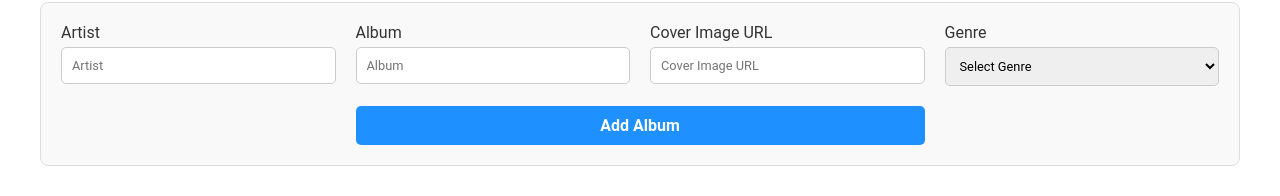
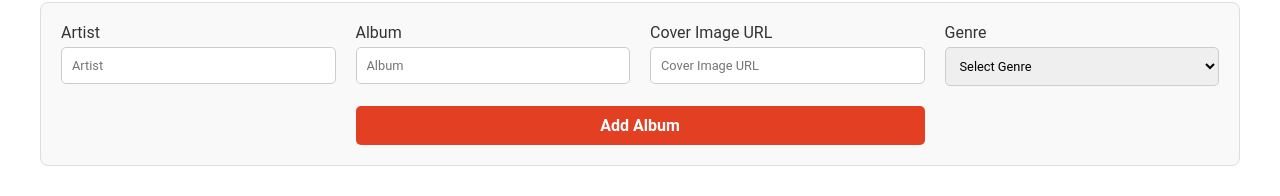
Before and after one commit to Tolevats/openmusic-v2, a Vue app: page / in a window 1280 px wide. Shown: the part 579-775 px from the top of the page. Built offline with nearby package versions, Linux system fonts and the light colour scheme.

Commit message:
update: Change button background-color

```diff
--- a/src/components/AddAlbumForm.vue
+++ b/src/components/AddAlbumForm.vue
@@ -102,7 +102,7 @@ button.submit-btn {
     width: 100%;
     padding: 10px;
     font-size: 1rem;
-    background-color: #1e90ff;
+    background-color: #e33f22;
     color: white;
     border: none;
     border-radius: 5px;
@@ -111,7 +111,7 @@ button.submit-btn {
     transition: background-color 0.3s ease;
 }
 button.submit-btn:hover {
-    background-color: #0056b3;
+    background-color: #66261b;
 }
 
 /* Responsive Styles */
@@ -119,7 +119,7 @@ button.submit-btn:hover {
     .add-album form {
         flex-wrap: wrap;
         display: grid;
-        grid-template-columns: repeat(4, 1fr)/* (4, 3fr) */;
+        grid-template-columns: repeat(4, 1fr);
         gap: 20px;
     }
     .form-group {
```
